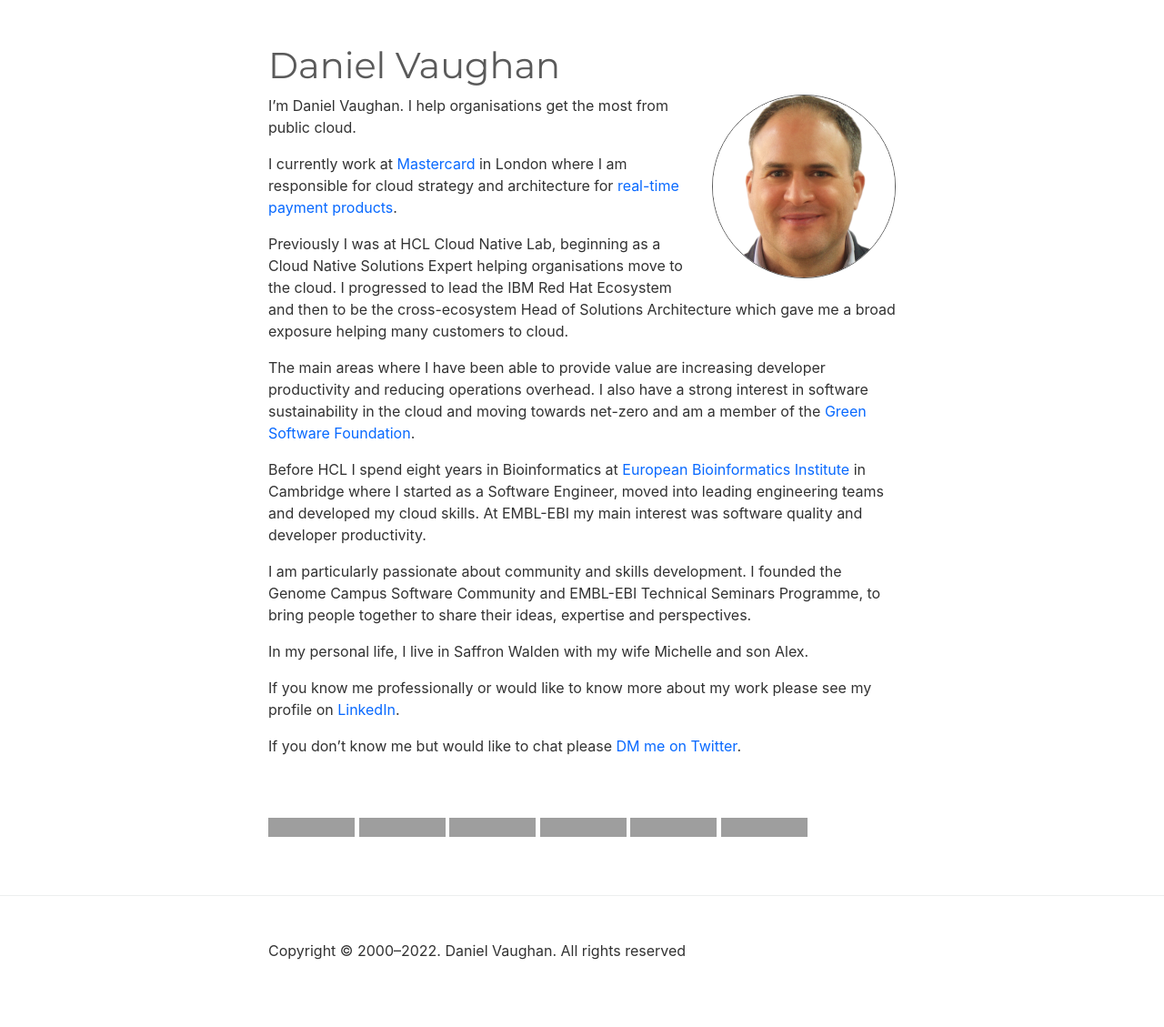
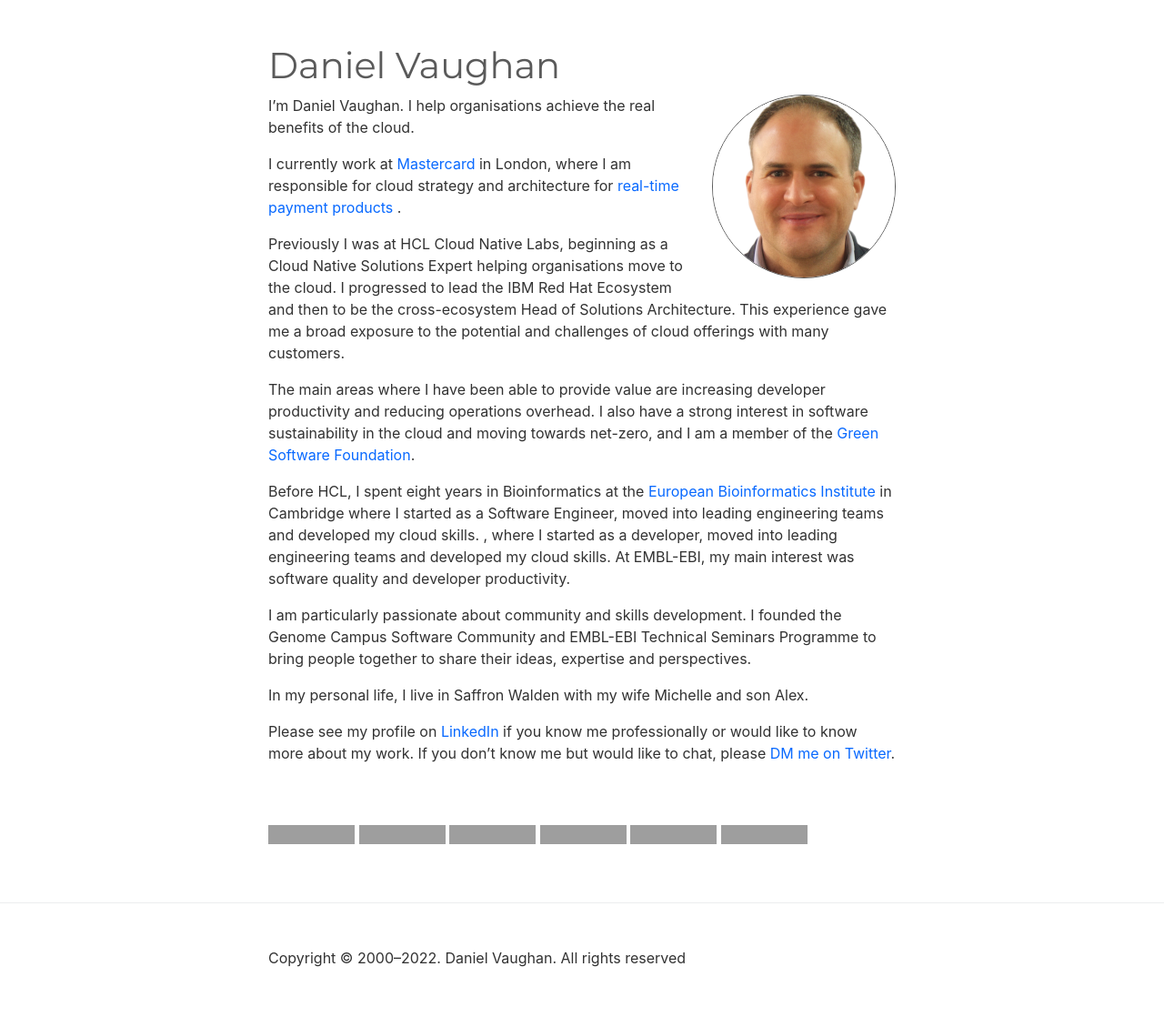
Before and after one commit to danielvaughan/danielvaughan.github.io, a Jekyll site: the page built from index.md, in a window 1280 px wide. Shown: the whole page at 91% size. Built offline with Jekyll 4.4.1, drawn with Linux system fonts in a browser that asks for light colours; comment, search, counter and statistics services are not loaded; grey boxes are pictures that could not be loaded.

```diff
--- a/index.md
+++ b/index.md
@@ -4,23 +4,21 @@
 description: Daniel Vaughan is a cloud native solutions expert based in London, UK
 ---
 <img style="float: right; margin-left: 20px; border: 1px solid; border-radius: 50%; border-color: #5a5a5a;" src="img/daniel-vaughan.png" alt="Daniel Vaughan Photo">
-I’m Daniel Vaughan. I help organisations get the most from public cloud.
+I’m Daniel Vaughan. I help organisations achieve the real benefits of the cloud.
 
-I currently work at [Mastercard](https://www.vocalink.com/) in London where I am responsible for cloud strategy and architecture for [real-time payment products](https://b2b.mastercard.com/real-time-payments/).
+I currently work at [Mastercard](https://www.vocalink.com/){:target="_blank"} in London, where I am responsible for cloud strategy and architecture for [real-time payment products](https://b2b.mastercard.com/real-time-payments/){:target="_blank"} .
 
-Previously I was at HCL Cloud Native Lab, beginning as a Cloud Native Solutions Expert helping organisations move to the cloud. I progressed to lead the IBM Red Hat Ecosystem and then to be the cross-ecosystem Head of Solutions Architecture which gave me a broad exposure helping many customers to cloud.
+Previously I was at HCL Cloud Native Labs, beginning as a Cloud Native Solutions Expert helping organisations move to the cloud. I progressed to lead the IBM Red Hat Ecosystem and then to be the cross-ecosystem Head of Solutions Architecture. This experience gave me a broad exposure to the potential and challenges of cloud offerings with many customers.
 
-The main areas where I have been able to provide value are increasing developer productivity and reducing operations overhead. I also have a strong interest in software sustainability in the cloud and moving towards net-zero and am a member of the [Green Software Foundation](https://greensoftware.foundation/).
+The main areas where I have been able to provide value are increasing developer productivity and reducing operations overhead. I also have a strong interest in software sustainability in the cloud and moving towards net-zero, and I am a member of the [Green Software Foundation](https://greensoftware.foundation/){:target="_blank"}.
 
-Before HCL I spend eight years in Bioinformatics at [European Bioinformatics Institute](https://www.ebi.ac.uk){:target="_blank"} in Cambridge where I started as a Software Engineer, moved into leading engineering teams and developed my cloud skills. At EMBL-EBI my main interest was software quality and developer productivity.
+Before HCL, I spent eight years in Bioinformatics at the [European Bioinformatics Institute](https://www.ebi.ac.uk){:target="_blank"} in Cambridge where I started as a Software Engineer, moved into leading engineering teams and developed my cloud skills. , where I started as a developer, moved into leading engineering teams and developed my cloud skills. At EMBL-EBI, my main interest was software quality and developer productivity.
 
-I am particularly passionate about community and skills development. I founded the Genome Campus Software Community and EMBL-EBI Technical Seminars Programme, to bring people together to share their ideas, expertise and perspectives.
+I am particularly passionate about community and skills development. I founded the Genome Campus Software Community and EMBL-EBI Technical Seminars Programme to bring people together to share their ideas, expertise and perspectives.
 
 In my personal life, I live in Saffron Walden with my wife Michelle and son Alex.
 
-If you know me professionally or would like to know more about my work please see my profile on [LinkedIn](https://www.linkedin.com/in/danielpvaughan){:target="_blank"}.
-
-If you don't know me but would like to chat please [DM me on Twitter](https://twitter.com/messages/compose?recipient_id=20809535){:target="_blank"}.
+Please see my profile on [LinkedIn](https://www.linkedin.com/in/danielpvaughan){:target="_blank"} if you know me professionally or would like to know more about my work. If you don’t know me but would like to chat, please [DM me on Twitter](https://twitter.com/messages/compose?recipient_id=20809535){:target="_blank"}.
 
 <br/><br/>
 <!--
```
